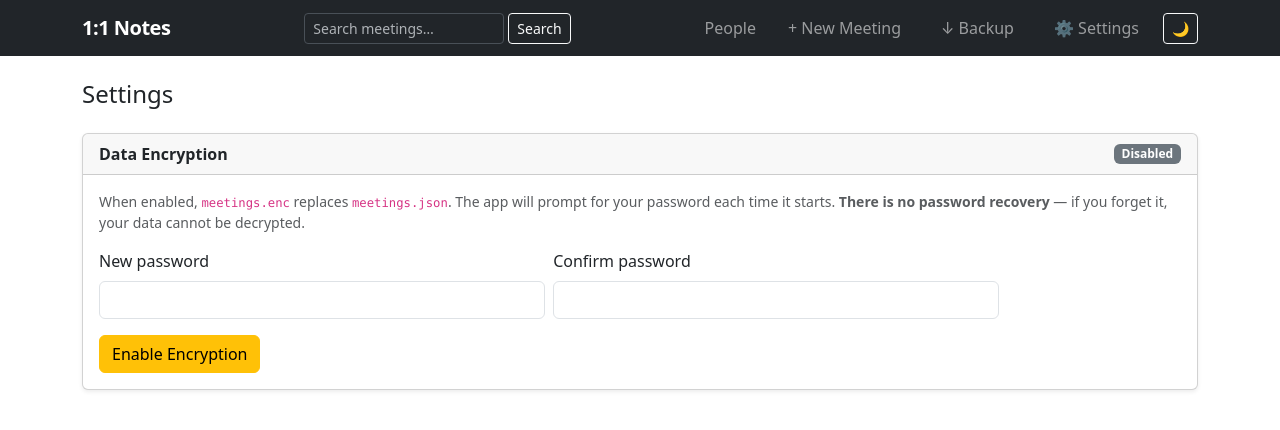
After one commit to jms42/OneOnOneNotes, a Flask app: page /settings in a window 1280 px wide. The commit adds this page. Shown: the top 430 px of the page. Run offline with Flask 3, Linux system fonts and the light colour scheme.

Commit message:
Add encryption, dark mode, completed meetings, search, and backup options
- Optional AES encryption (PBKDF2 + Fernet) with CLI password prompt on startup
- Settings page to enable/disable encryption
- Backup page offers plaintext JSON or encrypted .enc download when encryption is on
- Light/dark mode toggle in navbar, persisted in localStorage
- Meetings split into upcoming/completed sections on dashboard and person pages
- Mark Complete button on meeting page
- Full-text search across all meeting fields

Co-Authored-By: Claude Sonnet 4.6 <noreply@anthropic.com>

```diff
--- a/app.py
+++ b/app.py
@@ -1,46 +1,137 @@
+import base64
+import getpass
+import io
 import json
 import os
+import sys
 import uuid
 from datetime import datetime
+
+from cryptography.fernet import Fernet, InvalidToken
+from cryptography.hazmat.primitives import hashes
+from cryptography.hazmat.primitives.kdf.pbkdf2 import PBKDF2HMAC
 from flask import Flask, render_template, request, redirect, url_for, send_file
 
 app = Flask(__name__)
 
-DATA_FILE = os.path.join(os.path.dirname(__file__), "data", "meetings.json")
+DATA_FILE     = os.path.join(os.path.dirname(__file__), "data", "meetings.json")
+ENC_FILE      = os.path.join(os.path.dirname(__file__), "data", "meetings.enc")
+SETTINGS_FILE = os.path.join(os.path.dirname(__file__), "data", "settings.json")
+
+# Password held in memory for the lifetime of the process
+_password: str | None = None
 
 
-def load_data():
-    if not os.path.exists(DATA_FILE):
-        os.makedirs(os.path.dirname(DATA_FILE), exist_ok=True)
-        return {"people": [], "meetings": []}
-    with open(DATA_FILE) as f:
+# ---------------------------------------------------------------------------
+# Settings helpers
+# ---------------------------------------------------------------------------
+
+def load_settings() -> dict:
+    if not os.path.exists(SETTINGS_FILE):
+        return {"encryption_enabled": False}
+    with open(SETTINGS_FILE) as f:
         return json.load(f)
 
 
-def save_data(data):
-    os.makedirs(os.path.dirname(DATA_FILE), exist_ok=True)
-    with open(DATA_FILE, "w") as f:
-        json.dump(data, f, indent=2)
+def save_settings(settings: dict):
+    os.makedirs(os.path.dirname(SETTINGS_FILE), exist_ok=True)
+    with open(SETTINGS_FILE, "w") as f:
+        json.dump(settings, f, indent=2)
 
 
-def new_id():
+# ---------------------------------------------------------------------------
+# Encryption helpers
+# ---------------------------------------------------------------------------
+
+def _derive_key(password: str, salt: bytes) -> bytes:
+    kdf = PBKDF2HMAC(algorithm=hashes.SHA256(), length=32, salt=salt, iterations=480_000)
+    return base64.urlsafe_b64encode(kdf.derive(password.encode()))
+
+
+def verify_password(password: str, settings: dict) -> bool:
+    try:
+        salt  = base64.b64decode(settings["verifier_salt"])
+        token = base64.b64decode(settings["verifier_token"])
+        return Fernet(_derive_key(password, salt)).decrypt(token) == b"1on1notes"
+    except Exception:
+        return False
+
+
+def encrypt_bytes(data: bytes, password: str) -> bytes:
+    salt = os.urandom(16)
+    token = Fernet(_derive_key(password, salt)).encrypt(data)
+    return salt + token
+
+
+def decrypt_bytes(raw: bytes, password: str) -> bytes:
+    return Fernet(_derive_key(password, raw[:16])).decrypt(raw[16:])
+
+
+def _make_verifier(password: str) -> dict:
+    salt = os.urandom(16)
+    token = Fernet(_derive_key(password, salt)).encrypt(b"1on1notes")
+    return {
+        "verifier_salt":  base64.b64encode(salt).decode(),
+        "verifier_token": base64.b64encode(token).decode(),
+    }
+
+
+# ---------------------------------------------------------------------------
+# Data load / save  (transparent encryption)
+# ---------------------------------------------------------------------------
+
+def load_data() -> dict:
+    settings = load_settings()
+    if settings.get("encryption_enabled"):
+        if not os.path.exists(ENC_FILE):
+            os.makedirs(os.path.dirname(ENC_FILE), exist_ok=True)
+            return {"people": [], "meetings": []}
+        with open(ENC_FILE, "rb") as f:
+            raw = f.read()
+        return json.loads(decrypt_bytes(raw, _password))
+    else:
+        if not os.path.exists(DATA_FILE):
+            os.makedirs(os.path.dirname(DATA_FILE), exist_ok=True)
+            return {"people": [], "meetings": []}
+        with open(DATA_FILE) as f:
+            return json.load(f)
+
+
+def save_data(data: dict):
+    os.makedirs(os.path.dirname(DATA_FILE), exist_ok=True)
+    if load_settings().get("encryption_enabled"):
+        with open(ENC_FILE, "wb") as f:
+            f.write(encrypt_bytes(json.dumps(data).encode(), _password))
+    else:
+        with open(DATA_FILE, "w") as f:
+            json.dump(data, f, indent=2)
+
+
+# ---------------------------------------------------------------------------
+# Misc helpers
+# ---------------------------------------------------------------------------
+
+def new_id() -> str:
     return str(uuid.uuid4())
 
 
-def now():
+def now() -> str:
     return datetime.now().isoformat()
 
+
+# ---------------------------------------------------------------------------
+# Routes — dashboard
+# ---------------------------------------------------------------------------
 
 @app.route("/")
 def index():
     data = load_data()
-    today = datetime.now().strftime("%Y-%m-%d")
     upcoming = sorted(
-        [m for m in data["meetings"] if m["date"] >= today],
+        [m for m in data["meetings"] if not m.get("completed", False)],
         key=lambda m: m["date"],
     )
     past = sorted(
-        [m for m in data["meetings"] if m["date"] < today],
+        [m for m in data["meetings"] if m.get("completed", False)],
         key=lambda m: m["date"],
         reverse=True,
     )[:5]
@@ -64,6 +155,10 @@ def index():
         open_actions=open_actions[:10],
     )
 
+
+# ---------------------------------------------------------------------------
+# Routes — people
+# ---------------------------------------------------------------------------
 
 @app.route("/people")
 def people():
@@ -95,10 +190,9 @@ def person_detail(person_id):
     person = next((p for p in data["people"] if p["id"] == person_id), None)
     if not person:
         return redirect(url_for("people"))
-    today = datetime.now().strftime("%Y-%m-%d")
     all_meetings = [m for m in data["meetings"] if m["person_id"] == person_id]
-    upcoming = sorted([m for m in all_meetings if m["date"] >= today], key=lambda m: m["date"])
-    past = sorted([m for m in all_meetings if m["date"] < today], key=lambda m: m["date"], reverse=True)
+    upcoming = sorted([m for m in all_meetings if not m.get("completed", False)], key=lambda m: m["date"])
+    past     = sorted([m for m in all_meetings if m.get("completed", False)],     key=lambda m: m["date"], reverse=True)
     return render_template("person.html", person=person, upcoming=upcoming, past=past)
 
 
@@ -110,6 +204,10 @@ def delete_person(person_id):
     return redirect(url_for("people"))
 
 
+# ---------------------------------------------------------------------------
+# Routes — meetings
+# ---------------------------------------------------------------------------
+
 @app.route("/meetings/new", methods=["GET", "POST"])
 def new_meeting():
     data = load_data()
@@ -120,13 +218,7 @@ def new_meeting():
         return redirect(url_for("view_meeting", meeting_id=meeting["id"]))
     person_id = request.args.get("person_id", "")
     today = datetime.now().strftime("%Y-%m-%d")
-    return render_template(
-        "meeting_form.html",
-        people=data["people"],
-        person_id=person_id,
-        meeting=None,
-        today=today,
-    )
+    return render_template("meeting_form.html", people=data["people"], person_id=person_id, meeting=None, today=today)
 
 
 @app.route("/meetings/<meeting_id>")
@@ -147,16 +239,11 @@ def edit_meeting(meeting_id):
         return redirect(url_for("index"))
     if request.method == "POST":
         updated = _meeting_from_form(request.form, existing_id=meeting_id, created_at=meeting["created_at"])
+        updated["completed"] = meeting.get("completed", False)
         data["meetings"] = [updated if m["id"] == meeting_id else m for m in data["meetings"]]
         save_data(data)
         return redirect(url_for("view_meeting", meeting_id=meeting_id))
-    return render_template(
-        "meeting_form.html",
-        people=data["people"],
-        person_id=meeting["person_id"],
-        meeting=meeting,
-        today=meeting["date"],
-    )
+    return render_template("meeting_form.html", people=data["people"], person_id=meeting["person_id"], meeting=meeting, today=meeting["date"])
 
 
 @app.route("/meetings/<meeting_id>/delete", methods=["POST"])
@@ -168,6 +255,17 @@ def delete_meeting(meeting_id):
     if person_id:
         return redirect(url_for("person_detail", person_id=person_id))
     return redirect(url_for("index"))
+
+
+@app.route("/meetings/<meeting_id>/toggle-complete", methods=["POST"])
+def toggle_complete(meeting_id):
+    data = load_data()
+    for m in data["meetings"]:
+        if m["id"] == meeting_id:
+            m["completed"] = not m.get("completed", False)
+            break
+    save_data(data)
+    return redirect(request.referrer or url_for("view_meeting", meeting_id=meeting_id))
 
 
 @app.route("/meetings/<meeting_id>/actions/<action_id>/toggle", methods=["POST"])
@@ -183,11 +281,11 @@ def toggle_action(meeting_id, action_id):
     return redirect(request.referrer or url_for("view_meeting", meeting_id=meeting_id))
 
 
-def _meeting_from_form(form, existing_id=None, created_at=None):
-    action_descs = form.getlist("action_desc[]")
-    action_owners = form.getlist("action_owner[]")
-    action_dues = form.getlist("action_due[]")
-    action_ids = form.getlist("action_id[]")
+def _meeting_from_form(form, existing_id=None, created_at=None) -> dict:
+    action_descs     = form.getlist("action_desc[]")
+    action_owners    = form.getlist("action_owner[]")
+    action_dues      = form.getlist("action_due[]")
+    action_ids       = form.getlist("action_id[]")
     action_completeds = set(form.getlist("action_completed[]"))
 
     action_items = []
@@ -216,6 +314,10 @@ def _meeting_from_form(form, existing_id=None, created_at=None):
     }
 
 
+# ---------------------------------------------------------------------------
+# Routes — search
+# ---------------------------------------------------------------------------
+
 @app.route("/search")
 def search():
     q = request.args.get("q", "").strip()
@@ -234,7 +336,7 @@ def search():
                 person.get("title", ""),
                 person.get("team", ""),
                 *[a.get("description", "") for a in m.get("action_items", [])],
-                *[a.get("owner", "") for a in m.get("action_items", [])],
+                *[a.get("owner", "")        for a in m.get("action_items", [])],
             ]).lower()
             if ql in haystack:
                 results.append(m)
@@ -242,11 +344,109 @@ def search():
     return render_template("search.html", query=q, results=results, people_map=people_map)
 
 
+# ---------------------------------------------------------------------------
+# Routes — backup
+# ---------------------------------------------------------------------------
+
 @app.route("/backup")
 def backup():
-    filename = f"meetings-backup-{datetime.now().strftime('%Y%m%d-%H%M%S')}.json"
-    return send_file(DATA_FILE, as_attachment=True, download_name=filename)
+    if not load_settings().get("encryption_enabled"):
+        if not os.path.exists(DATA_FILE):
+            return redirect(url_for("index"))
+        filename = f"meetings-backup-{datetime.now().strftime('%Y%m%d-%H%M%S')}.json"
+        return send_file(DATA_FILE, as_attachment=True, download_name=filename)
+    return render_template("backup_options.html")
 
 
+@app.route("/backup/plaintext")
+def backup_plaintext():
+    buf = io.BytesIO(json.dumps(load_data(), indent=2).encode())
+    filename = f"meetings-backup-{datetime.now().strftime('%Y%m%d-%H%M%S')}.json"
+    return send_file(buf, as_attachment=True, download_name=filename, mimetype="application/json")
+
+
+@app.route("/backup/encrypted")
+def backup_encrypted():
+    raw = encrypt_bytes(json.dumps(load_data()).encode(), _password)
+    buf = io.BytesIO(raw)
+    filename = f"meetings-backup-{datetime.now().strftime('%Y%m%d-%H%M%S')}.enc"
+    return send_file(buf, as_attachment=True, download_name=filename, mimetype="application/octet-stream")
+
+
+# ---------------------------------------------------------------------------
+# Routes — settings
+# ---------------------------------------------------------------------------
+
+@app.route("/settings")
+def settings_page():
+    msg = request.args.get("msg", "")
+    return render_template("settings.html", settings=load_settings(), msg=msg)
+
+
+@app.route("/settings/enable-encryption", methods=["POST"])
+def enable_encryption():
+    global _password
+    password = request.form.get("password", "")
+    confirm  = request.form.get("confirm_password", "")
+
+    if not password:
+        return render_template("settings.html", settings=load_settings(), error="Password cannot be empty.")
+    if password != confirm:
+        return render_template("settings.html", settings=load_settings(), error="Passwords do not match.")
+
+    data = load_data()
+
+    new_settings = {"encryption_enabled": True, **_make_verifier(password)}
+    save_settings(new_settings)
+    _password = password
+
+    with open(ENC_FILE, "wb") as f:
+        f.write(encrypt_bytes(json.dumps(data).encode(), _password))
+
+    if os.path.exists(DATA_FILE):
+        os.remove(DATA_FILE)
+
+    return redirect(url_for("settings_page", msg="encryption_enabled"))
+
+
+@app.route("/settings/disable-encryption", methods=["POST"])
+def disable_encryption():
+    global _password
+    settings = load_settings()
+    password = request.form.get("password", "")
+
+    if not verify_password(password, settings):
+        return render_template("settings.html", settings=settings, error="Incorrect password.")
+
+    data = load_data()
+    _password = None
+    save_settings({"encryption_enabled": False})
+
+    with open(DATA_FILE, "w") as f:
+        json.dump(data, f, indent=2)
+
+    if os.path.exists(ENC_FILE):
+        os.remove(ENC_FILE)
+
+    return redirect(url_for("settings_page", msg="encryption_disabled"))
+
+
+# ---------------------------------------------------------------------------
+# Entry point — prompts for password at CLI if encryption is enabled
+# ---------------------------------------------------------------------------
+
 if __name__ == "__main__":
-    app.run(debug=True, port=5001)
+    settings = load_settings()
+    if settings.get("encryption_enabled"):
+        for attempt in range(3):
+            pwd = getpass.getpass("Enter encryption password: ")
+            if verify_password(pwd, settings):
+                _password = pwd
+                print("Password accepted.")
+                break
+            remaining = 2 - attempt
+            print(f"Incorrect password.{f'  {remaining} attempt(s) remaining.' if remaining else ''}")
+        else:
+            print("Too many failed attempts. Exiting.")
+            sys.exit(1)
+    app.run(debug=True, port=5001, use_reloader=False)
--- a/requirements.txt
+++ b/requirements.txt
@@ -1 +1,2 @@
 flask>=3.0.0
+cryptography>=42.0.0
--- a/templates/base.html
+++ b/templates/base.html
@@ -1,14 +1,19 @@
 <!DOCTYPE html>
-<html lang="en">
+<html lang="en" data-bs-theme="light">
 <head>
   <meta charset="UTF-8">
   <meta name="viewport" content="width=device-width, initial-scale=1.0">
   <title>{% block title %}1:1 Notes{% endblock %}</title>
+  <!-- Apply saved theme before render to avoid flash -->
+  <script>
+    const saved = localStorage.getItem('theme');
+    if (saved) document.documentElement.setAttribute('data-bs-theme', saved);
+  </script>
   <link href="https://cdn.jsdelivr.net/npm/bootstrap@5.3.3/dist/css/bootstrap.min.css" rel="stylesheet">
   <link rel="stylesheet" href="{{ url_for('static', filename='style.css') }}">
 </head>
 <body>
-  <nav class="navbar navbar-expand-lg navbar-dark bg-dark">
+  <nav class="navbar navbar-expand-lg bg-dark" data-bs-theme="dark">
     <div class="container">
       <a class="navbar-brand fw-bold" href="/">1:1 Notes</a>
       <form class="d-flex me-2" action="/search" method="get" role="search">
@@ -20,7 +25,9 @@
       <div class="navbar-nav d-flex flex-row gap-2 align-items-center">
         <a class="nav-link" href="/people">People</a>
         <a class="nav-link btn btn-outline-light btn-sm px-3" href="/meetings/new">+ New Meeting</a>
-        <a class="nav-link btn btn-outline-secondary btn-sm px-3" href="/backup" title="Download JSON backup">↓ Backup</a>
+        <a class="nav-link btn btn-outline-secondary btn-sm px-3" href="/backup" title="Download backup">↓ Backup</a>
+        <a class="nav-link btn btn-outline-secondary btn-sm px-3" href="/settings" title="Settings">⚙ Settings</a>
+        <button id="themeToggle" class="btn btn-outline-light btn-sm" title="Toggle light/dark mode">☀️</button>
       </div>
     </div>
   </nav>
@@ -28,6 +35,19 @@
     {% block content %}{% endblock %}
   </div>
   <script src="https://cdn.jsdelivr.net/npm/bootstrap@5.3.3/dist/js/bootstrap.bundle.min.js"></script>
+  <script>
+    const toggle = document.getElementById('themeToggle');
+    function applyTheme(theme) {
+      document.documentElement.setAttribute('data-bs-theme', theme);
+      toggle.textContent = theme === 'dark' ? '☀️' : '🌙';
+    }
+    applyTheme(localStorage.getItem('theme') || 'light');
+    toggle.addEventListener('click', () => {
+      const next = document.documentElement.getAttribute('data-bs-theme') === 'dark' ? 'light' : 'dark';
+      localStorage.setItem('theme', next);
+      applyTheme(next);
+    });
+  </script>
   {% block scripts %}{% endblock %}
 </body>
 </html>
--- a/templates/person.html
+++ b/templates/person.html
@@ -32,7 +32,7 @@
 {% endif %}
 
 {% if past %}
-<h6 class="text-uppercase text-muted small fw-semibold mb-2">Past Meetings</h6>
+<h6 class="text-uppercase text-muted small fw-semibold mb-2">Completed</h6>
 <div class="list-group">
   {% for m in past %}
   <a href="/meetings/{{ m.id }}" class="list-group-item list-group-item-action">
--- /dev/null
+++ b/templates/settings.html
@@ -0,0 +1,63 @@
+{% extends 'base.html' %}
+{% block title %}Settings — 1:1 Notes{% endblock %}
+{% block content %}
+<h4 class="mb-4">Settings</h4>
+
+{% if msg == 'encryption_enabled' %}
+<div class="alert alert-success">Encryption enabled. Your data is now stored encrypted. Remember your password — it cannot be recovered.</div>
+{% elif msg == 'encryption_disabled' %}
+<div class="alert alert-success">Encryption disabled. Your data is now stored as plain JSON.</div>
+{% endif %}
+
+{% if error %}
+<div class="alert alert-danger">{{ error }}</div>
+{% endif %}
+
+<div class="card shadow-sm mb-4">
+  <div class="card-header fw-semibold d-flex justify-content-between align-items-center">
+    Data Encryption
+    {% if settings.encryption_enabled %}
+    <span class="badge bg-success">Enabled</span>
+    {% else %}
+    <span class="badge bg-secondary">Disabled</span>
+    {% endif %}
+  </div>
+  <div class="card-body">
+    {% if not settings.encryption_enabled %}
+    <p class="text-muted small mb-3">
+      When enabled, <code>meetings.enc</code> replaces <code>meetings.json</code>.
+      The app will prompt for your password each time it starts.
+      <strong>There is no password recovery</strong> — if you forget it, your data cannot be decrypted.
+    </p>
+    <form method="post" action="/settings/enable-encryption">
+      <div class="row g-2 mb-3">
+        <div class="col-md-5">
+          <label class="form-label">New password</label>
+          <input type="password" name="password" class="form-control" required autocomplete="new-password">
+        </div>
+        <div class="col-md-5">
+          <label class="form-label">Confirm password</label>
+          <input type="password" name="confirm_password" class="form-control" required autocomplete="new-password">
+        </div>
+      </div>
+      <button type="submit" class="btn btn-warning">Enable Encryption</button>
+    </form>
+    {% else %}
+    <p class="text-muted small mb-3">
+      Disabling encryption will decrypt your data and save it as plain <code>meetings.json</code>.
+      Enter your current password to confirm.
+    </p>
+    <form method="post" action="/settings/disable-encryption"
+          onsubmit="return confirm('Disable encryption and save data as plain JSON?')">
+      <div class="row g-2 mb-3">
+        <div class="col-md-5">
+          <label class="form-label">Current password</label>
+          <input type="password" name="password" class="form-control" required autocomplete="current-password">
+        </div>
+      </div>
+      <button type="submit" class="btn btn-outline-danger">Disable Encryption</button>
+    </form>
+    {% endif %}
+  </div>
+</div>
+{% endblock %}
```
Also changed, not shown: templates/backup_options.html (added, +40 -0 lines), templates/meeting.html (+8 -1 lines), README.md, 1 other file.
